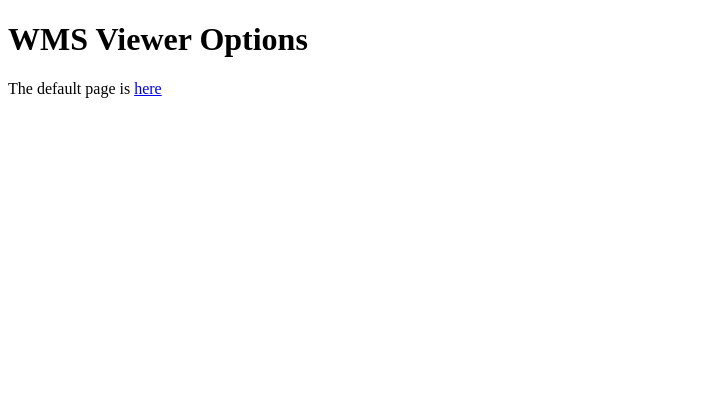
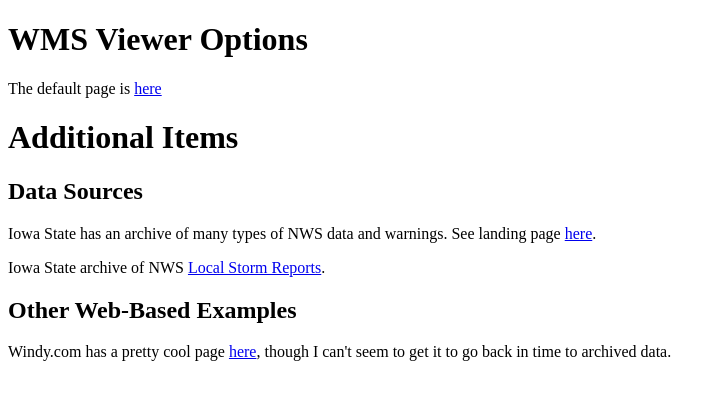
Before and after one commit to benchtopeng/BrowserMaps, a plain HTML site: page index.html in a window 1280 px wide. Shown: the whole page, without its empty margins (0-721 px from the left). Drawn offline with Linux system fonts and the light colour scheme.

Commit message:
Index.html: add more links

```diff
--- a/index.html
+++ b/index.html
@@ -30,5 +30,15 @@
 <h1>WMS Viewer Options</h1>
 <p>The default page is <a href="Sandbox/WMS-Leaflet3/WMS-Leaflet3.html">here</a></p>
 
+<h1>Additional Items</h1>
+
+<h2>Data Sources</h2>
+<p>Iowa State has an archive of many types of NWS data and warnings.  See landing page <a href="https://mesonet.agron.iastate.edu/nws/">here</a>.</p>
+<p>Iowa State archive of NWS <a href="https://mesonet.agron.iastate.edu/request/gis/lsrs.phtml">Local Storm Reports</a>.</p>
+
+
+<h2>Other Web-Based Examples</h2>
+<p>Windy.com has a pretty cool page <a href="https://www.windy.com/?31.983,-86.981,6">here</a>, though I can't seem to get it to go back in time to archived data.</p>
+
 </body>
 </html>
```
